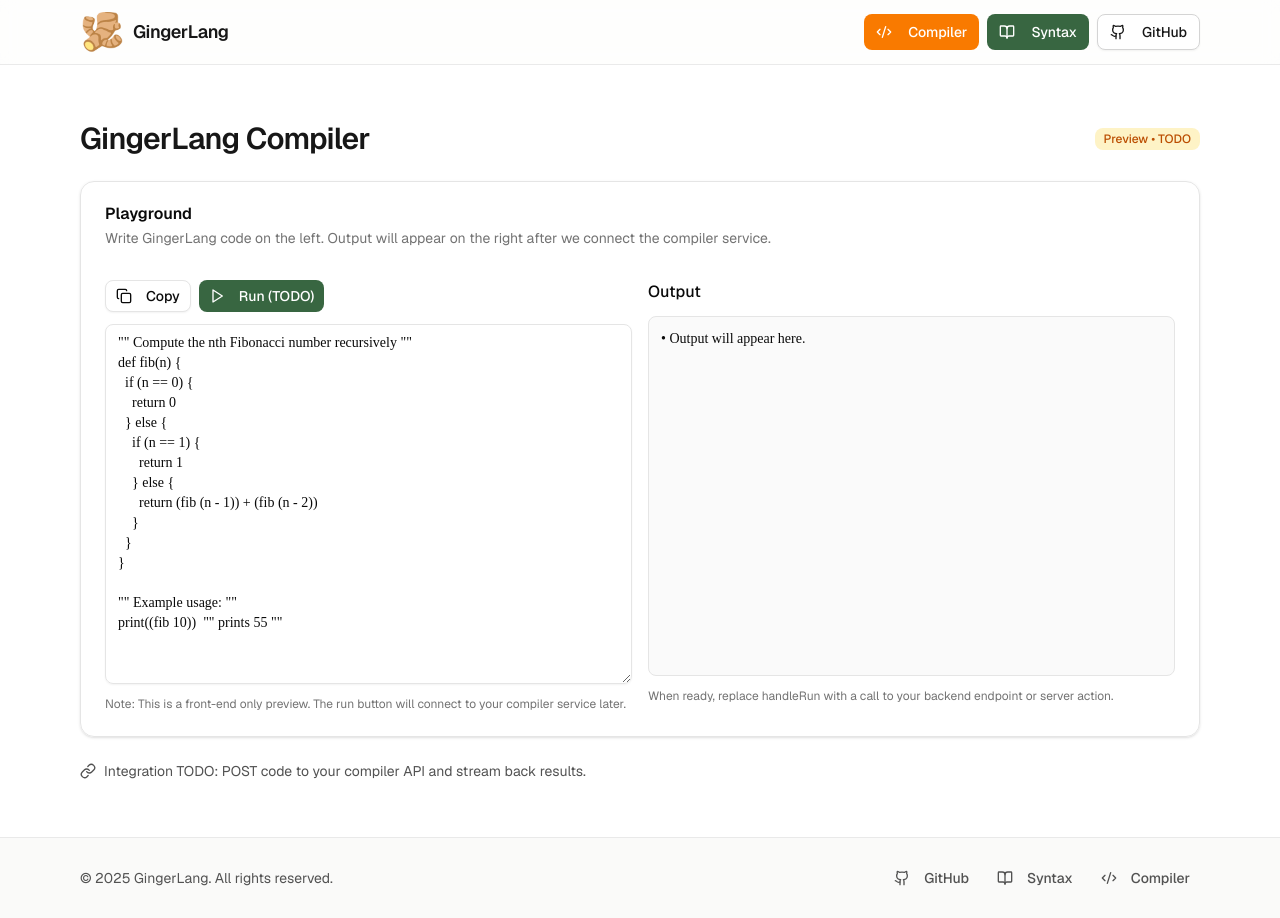
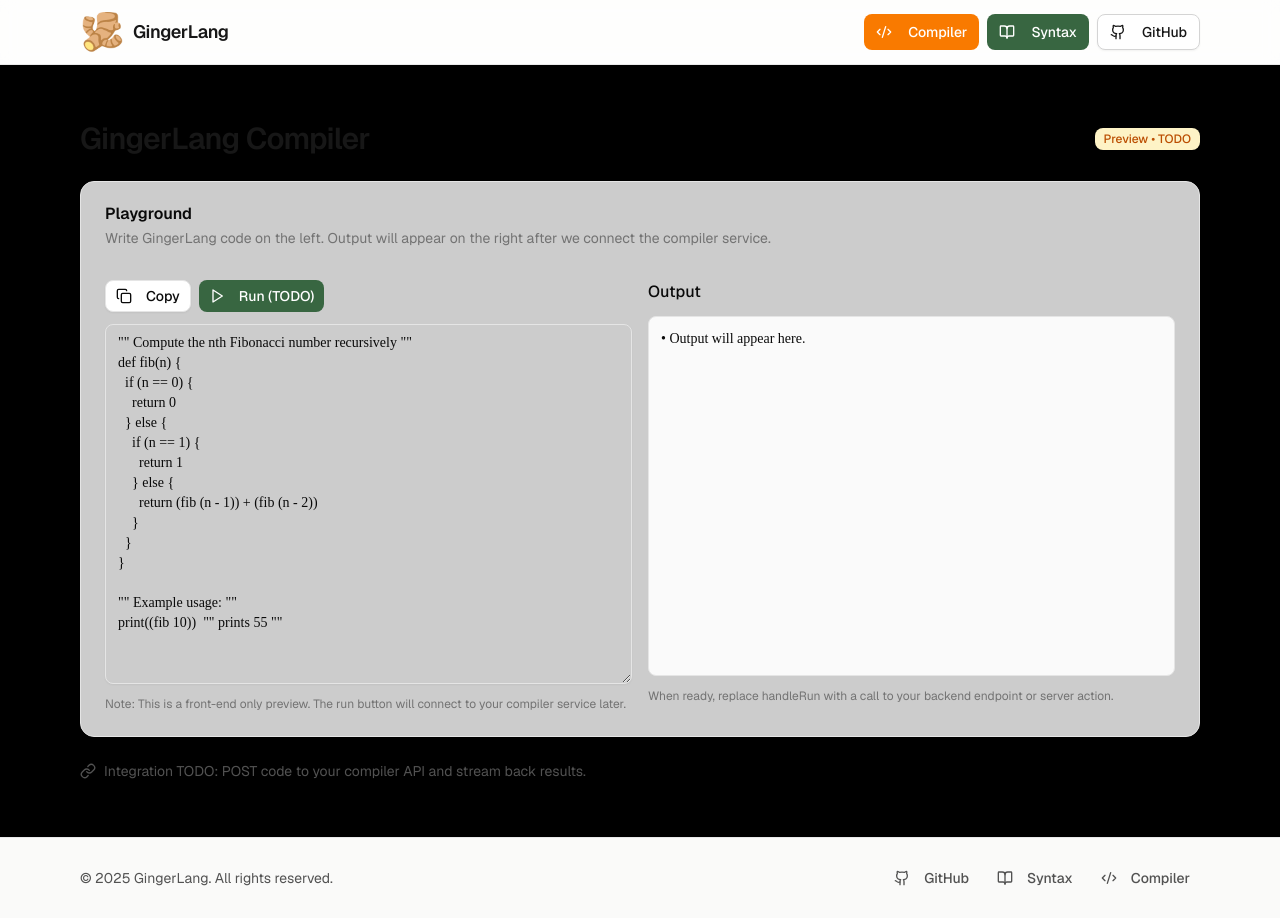
Before and after one commit to BaljinderHothi/GingerLang, a Next.js app: page /compiler in a window 1280 px wide. Built offline with nearby package versions, Linux system fonts and the light colour scheme.

Commit message:
change color

```diff
--- a/app/(ginger)/compiler/page.tsx
+++ b/app/(ginger)/compiler/page.tsx
@@ -47,7 +47,7 @@ export default function CompilerPage() {
   }
 
   return (
-    <section className="bg-white">
+    <section className="bg-black">
       <div className="max-w-6xl mx-auto px-4 py-10 md:py-14">
         <div className="flex items-center justify-between mb-6">
           <h1 className="text-2xl md:text-3xl font-semibold tracking-tight">GingerLang Compiler</h1>
```
